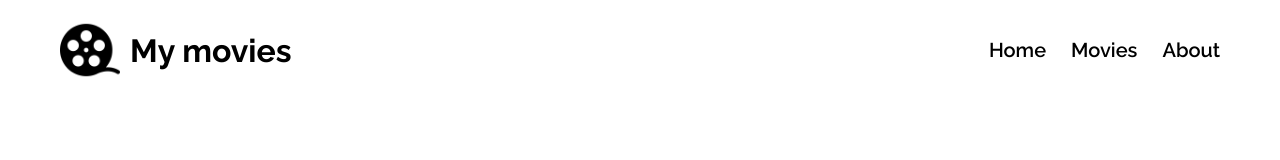
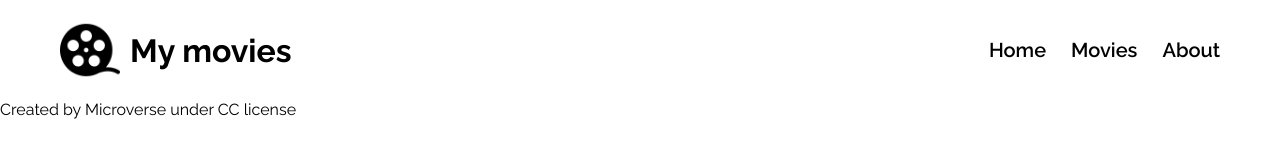
Before and after one commit to HERMON-1995/My-movies-capstone-project, a website built with webpack: page src/index.html in a window 1280 px wide. Built offline with nearby package versions, Linux system fonts and the light colour scheme.

Commit message:
Update index.html

```diff
--- a/src/index.html
+++ b/src/index.html
@@ -19,5 +19,10 @@
             </ul>
         </nav>
     </header>
+
+
+    <footer>
+        <p>Created by Microverse under CC license</p>
+    </footer>
 </body>
 </html>
```
